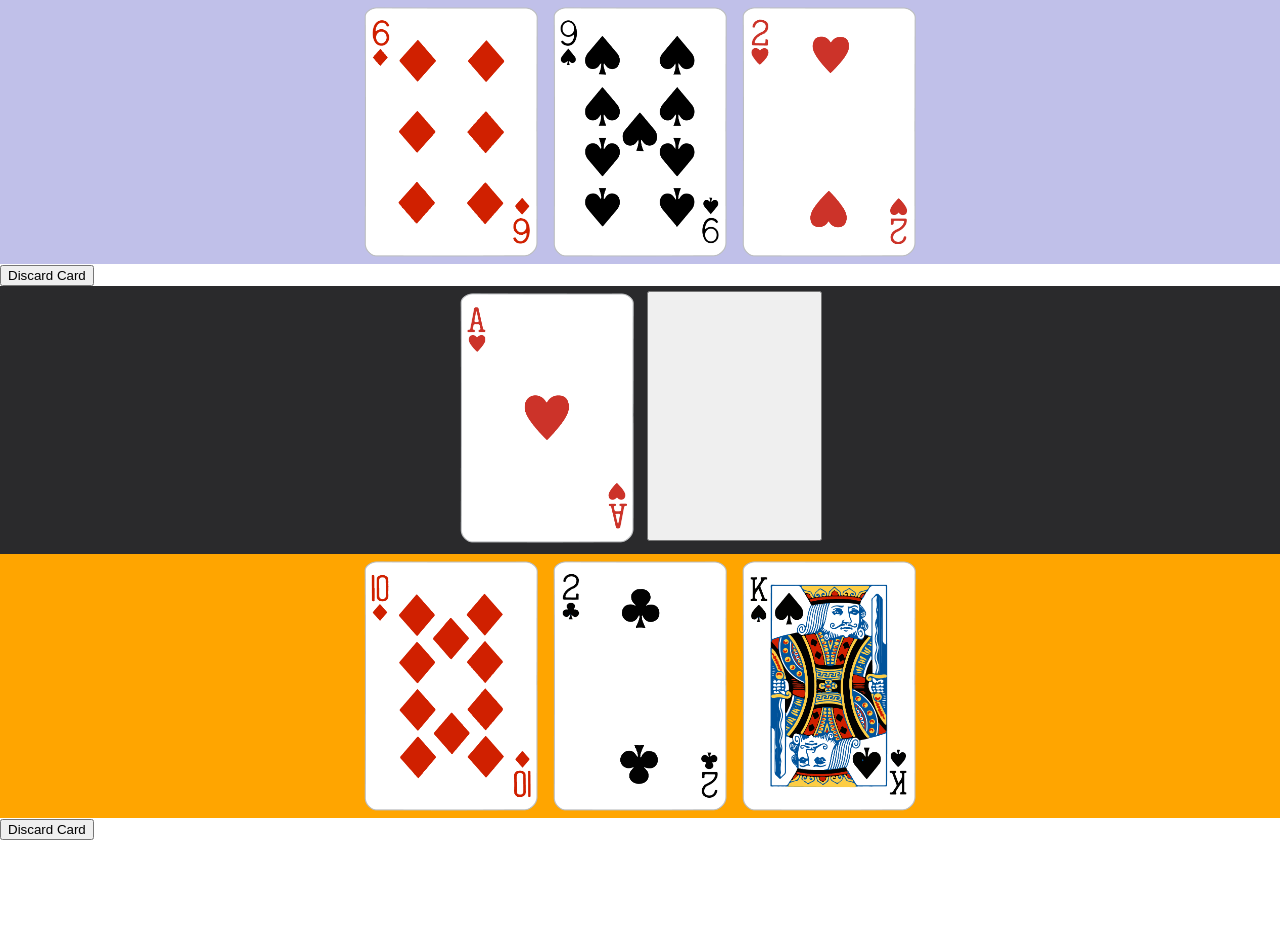
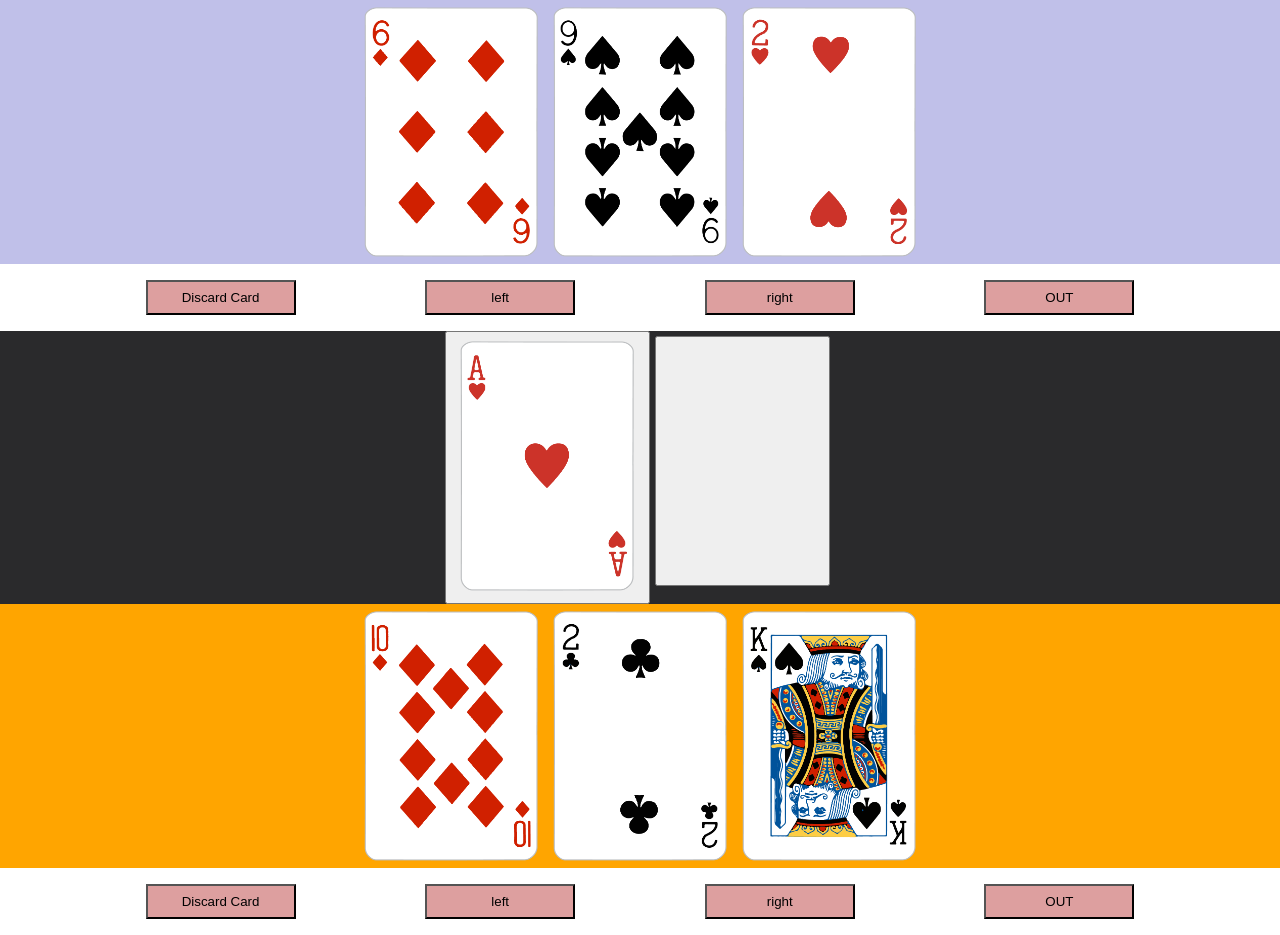
Before and after one commit to DarienSR/Texas-Rummy, a React (Create React App) app: page / in a window 1280 px wide. Before the commit the page ends 840 px from the top, so only its background shows below. Built offline with nearby package versions, Linux system fonts and the light colour scheme; the HTML template or start-up script is replaced by a standard one.

Commit message:
Added ability to change position of cards in deck

```diff
--- a/src/App.js
+++ b/src/App.js
@@ -1,4 +1,4 @@
-import React, {useState, Component} from 'react';
+import React from 'react';
 import Board from "./Board"
 function App() {
   return (
--- a/src/Board.css
+++ b/src/Board.css
@@ -22,3 +22,17 @@
   height: 250px;
   width: 175px;
 }
+
+
+.Player-Controls {
+  display: flex;
+  justify-content: space-evenly;
+  margin: 1rem;
+}
+
+
+.Player-Controls button {
+  padding: 0.5rem;
+  background-color: rgb(221, 159, 159);
+  width: 150px;
+}
--- a/src/Board.js
+++ b/src/Board.js
@@ -1,6 +1,5 @@
 import React, { Component } from 'react'
 import Deck from "./GetCards";
-import Card from "./Card";
 import Player from "./Player";
 import "./Board.css";
 
@@ -16,6 +15,7 @@ export default class Board extends Component {
       currentTurn: true
     }
     this.DiscardCard = this.DiscardCard.bind(this)
+    this.OrganizeHand = this.OrganizeHand.bind(this)
   }
 
   componentDidMount() {
@@ -24,13 +24,10 @@ export default class Board extends Component {
     this.setState({playerOneHand: p1Hand, playerTwoHand: p2Hand, discardPile: discard, deck: deck})
   }
 
-  PickUpCard() {
+  PickUpCard(fromDiscard) {
     if(this.state.hasPickedUp) return;
 
-
-
-
-    let playerHand, player;
+    let playerHand, player, card;
     if(this.state.currentTurn) {
       playerHand = "playerOneHand";
       player = this.state.playerOneHand;
@@ -39,8 +36,13 @@ export default class Board extends Component {
       player = this.state.playerTwoHand;
     }
 
-    let card = this.state.deck.shift();
-    this.setState({[playerHand]: [...player, card], hasPickedUp: !this.state.hasPickedUp});
+    if(fromDiscard) {
+      card = this.state.discardPile.pop();
+      this.setState({[playerHand]: [...player, card], hasPickedUp: !this.state.hasPickedUp, discardPile: [...this.state.discardPile]});
+    } else {
+      card = this.state.deck.shift();
+      this.setState({[playerHand]: [...player, card], hasPickedUp: !this.state.hasPickedUp});
+    }
   }
 
   DiscardCard(id, selected) {
@@ -59,11 +61,8 @@ export default class Board extends Component {
     }
 
     player.forEach((card, i) => {
-      if(card.id === selected) {
-        discarded = player.splice(i, 1);
-      }
+      if(card.id === selected) discarded = player.splice(i, 1);
     });
-      console.log(discarded)
 
     this.setState(
       {
@@ -75,21 +74,52 @@ export default class Board extends Component {
     )
   }
 
+  OrganizeHand(increment, selected, id) {
+    let playerHand, player, discarded;
+
+    if(id === 1) {
+      playerHand = "playerOneHand";
+      player = this.state.playerOneHand;
+    } else {
+      playerHand = "playerTwoHand";
+      player = this.state.playerTwoHand;
+    }
+
+    player.forEach((card, i) => {
+      if(card.id === selected) {
+        if(player[i+increment] === undefined) return;
+        console.log(selected, i, i+increment)
+        let temp = player[i];
+        player[i] = player[i+increment]
+        player[i+increment] = temp;
+        return
+      }
+    });
+    this.setState({[playerHand]: [...player]})
+  }
+
+
+
   render() {
     return (
       <div className="Board">
         <div>
           <Player
             style={!this.state.currentTurn ? {backgroundColor: "orange"} : null}
-            Discard={this.DiscardCard} id={2}
-            hand={this.state.playerTwoHand} /
-          >
+            Discard={this.DiscardCard}
+            id={2}
+            hand={this.state.playerTwoHand}
+            OrganizeHand={this.OrganizeHand}
+          />
         </div>
 
         <div className="Board-Middle">
-          <div>
-            <Card image={this.state.discardPile[0] ? this.state.discardPile[this.state.discardPile.length - 1].image : null} />
-          </div>
+          <button onClick={() => this.PickUpCard(true)} >
+            <img className="Card"
+              alt="Discard Pile"
+              src={this.state.discardPile[0] ? this.state.discardPile[this.state.discardPile.length - 1].image : null}
+            />
+          </button>
           <button className="Card" onClick={() => this.PickUpCard()}></button>
         </div>
 
@@ -99,6 +129,7 @@ export default class Board extends Component {
             Discard={this.DiscardCard}
             id={1}
             hand={this.state.playerOneHand}
+            OrganizeHand={this.OrganizeHand}
           />
         </div>
       </div>
--- a/src/Card.js
+++ b/src/Card.js
@@ -7,6 +7,7 @@ export default class Card extends Component {
   render() {
     return (
       <img
+        alt={this.props.value}
         onClick={() => this.toggleCard(`${this.props.suit} ${this.props.value}`)}
         style={this.props.style}
         className="Card"
--- a/src/Player.js
+++ b/src/Player.js
@@ -6,13 +6,17 @@ export default class Player extends Component {
     super(props)
 
     this.state = {
-      selected: ""
+      selected: "",
+      score: 0
     }
   }
 
-
   toggleDiscard() {
     this.props.Discard(this.props.id, this.state.selected);
+  }
+
+  handleOrganizeHand(increment) {
+    this.props.OrganizeHand(increment, this.state.selected, this.props.id)
   }
 
   selectCard(selected) {
@@ -22,19 +26,30 @@ export default class Player extends Component {
   render() {
     return (
       <div>
-        <div style={this.props.style} className="PlayerHand">
+        <div
+        style={this.props.style} className="PlayerHand">
           {this.props.hand.map((card) => {
             return <Card
+              className="Playercard"
               style={this.state.selected === card.id ? {borderBottom: "5px solid black"} : null}
               select={(x) => this.selectCard(x)}
-              id={card.id}
+              key={card.id}
               suit={card.suit}
               value={card.value}
               image={card.image}
             />
           })}
         </div>
-        <button onClick={() => this.toggleDiscard()}>Discard Card</button>
+
+        <div className="Player-Controls">
+          <button onClick={() => this.toggleDiscard()}>Discard Card</button>
+
+          <button onClick={() => this.handleOrganizeHand(-1)}>left</button>
+          <button onClick={() => this.handleOrganizeHand(1)}>right</button>
+
+          <button>OUT</button>
+        </div>
+
       </div>
     )
   }
```
